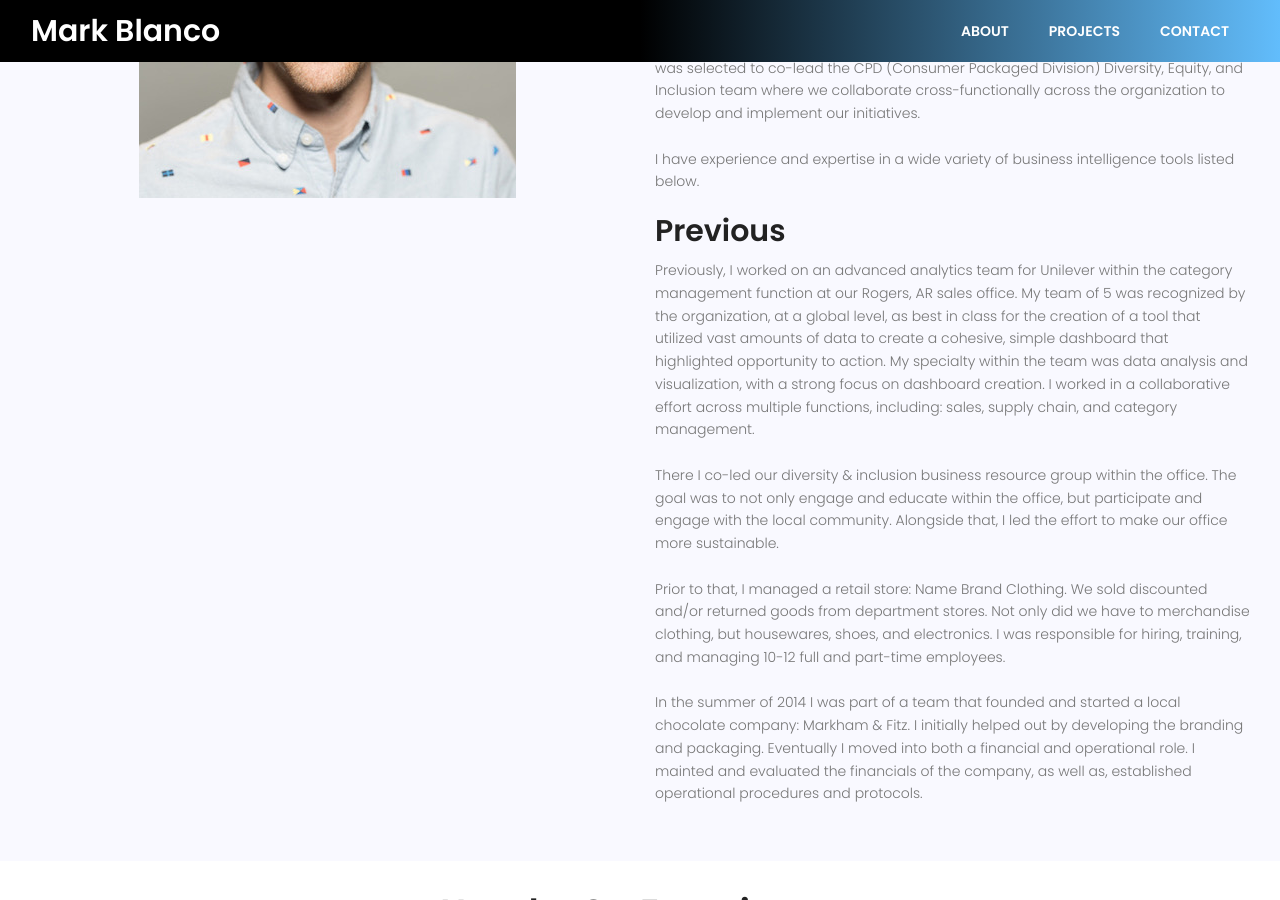
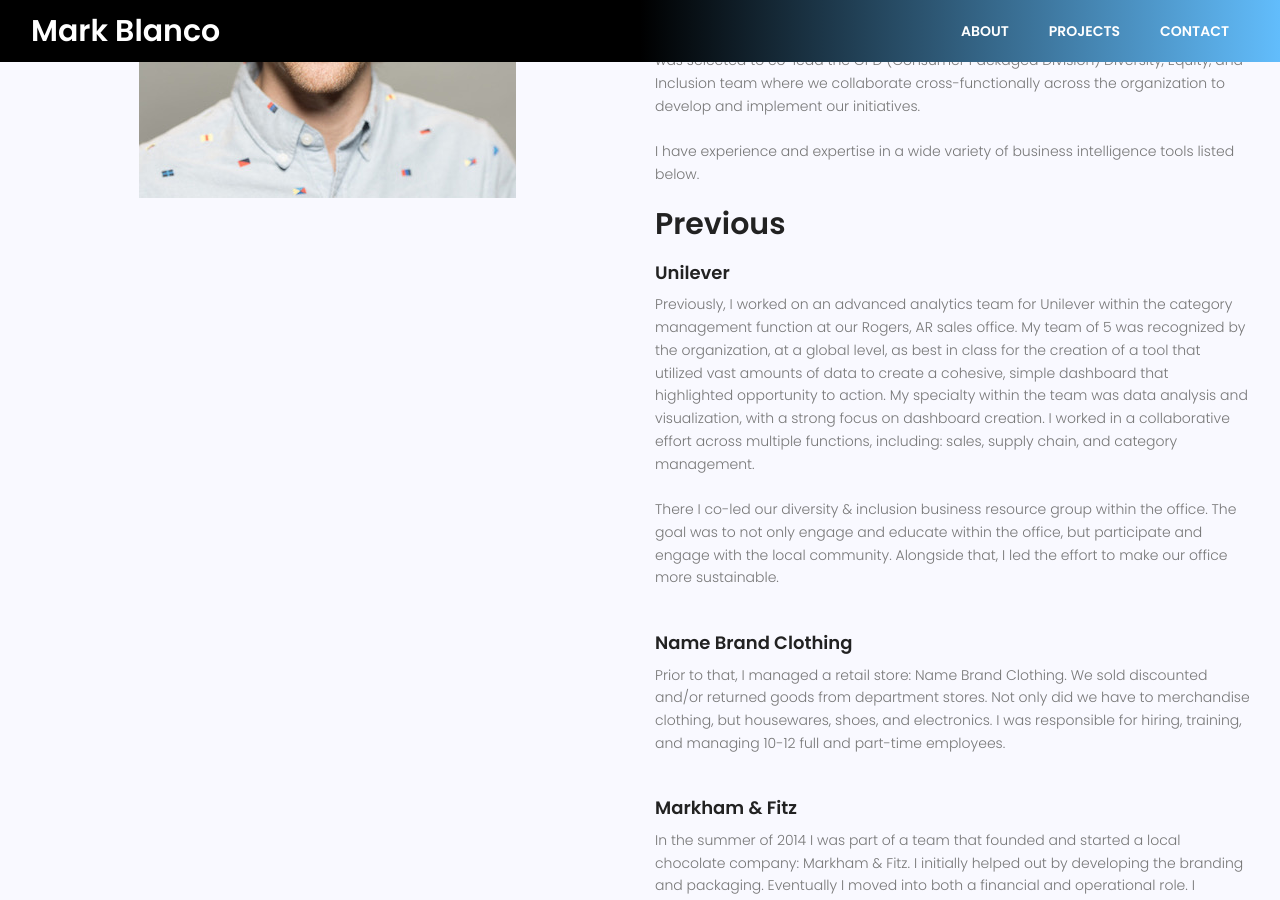
Before and after one commit to boombranco/boombranco.github.io, a Jekyll site: the page about.html, which Jekyll copies as it is, in a window 1280 px wide and 900 px high, scrolled down 260 px. Built offline with Jekyll 4.4.1, drawn with Linux system fonts in a browser that asks for light colours; nearby versions of some CDN libraries.

Commit message:
Adjusting titles of about page

```diff
--- a/about.html
+++ b/about.html
@@ -91,7 +91,7 @@
           <div class="col-lg-6 about-left">
             <div class="title text-left">
               <h2 class="mb-10 mt-20">Current</h2>
-              <h3 class="mb-10 mt-20">L'Oreal</h3>
+              <h4 class="mb-10 mt-20">L'Oreal</h4>
               <p>
                 I work as a customer marketer for our Walmart account.
                 <br>
@@ -104,6 +104,7 @@
             </div>
             <div class="title text-left">
               <h2 class="mb-10 mt-20">Previous</h2>
+              <h4 class="mb-10 mt-20">Unilever</h4>
               <p>
                 Previously, I worked on an advanced analytics team for Unilever within the category management function at our Rogers, AR sales office. My team of 5 was recognized by the organization, at a global level, as best in class for the creation of a tool that utilized vast amounts of data to create a cohesive, simple dashboard that highlighted opportunity to action. My specialty within the team was data analysis and visualization, with a strong focus on dashboard creation. I worked in a collaborative effort across multiple functions, including: sales, supply chain, and category management.
                 <br>
@@ -111,9 +112,11 @@
                 There I co-led our diversity & inclusion business resource group within the office. The goal was to not only engage and educate within the office, but participate and engage with the local community. Alongside that, I led the effort to make our office more sustainable.
                 <br>
                 <br>
+                <h4 class="mb-10 mt-20">Name Brand Clothing</h4>
                 Prior to that, I managed a retail store: Name Brand Clothing. We sold discounted and/or returned goods from department stores. Not only did we have to merchandise clothing, but housewares, shoes, and electronics. I was responsible for hiring, training, and managing 10-12 full and part-time employees.
                 <br>
                 <br>
+                <h4 class="mb-10 mt-20">Markham & Fitz</h4>
                 In the summer of 2014 I was part of a team that founded and started a local chocolate company: Markham & Fitz. I initially helped out by developing the branding and packaging. Eventually I moved into both a financial and operational role. I mainted and evaluated the financials of the company, as well as, established operational procedures and protocols.
               </p>
             </div>
```
